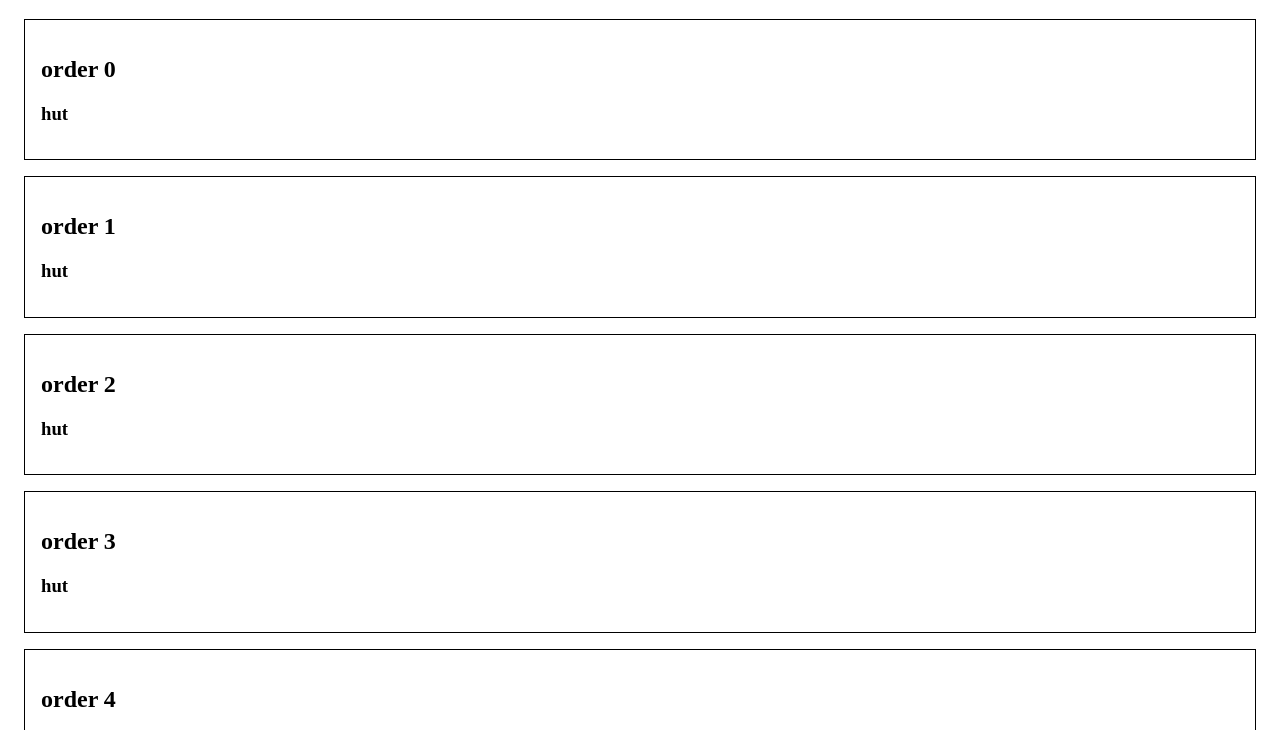
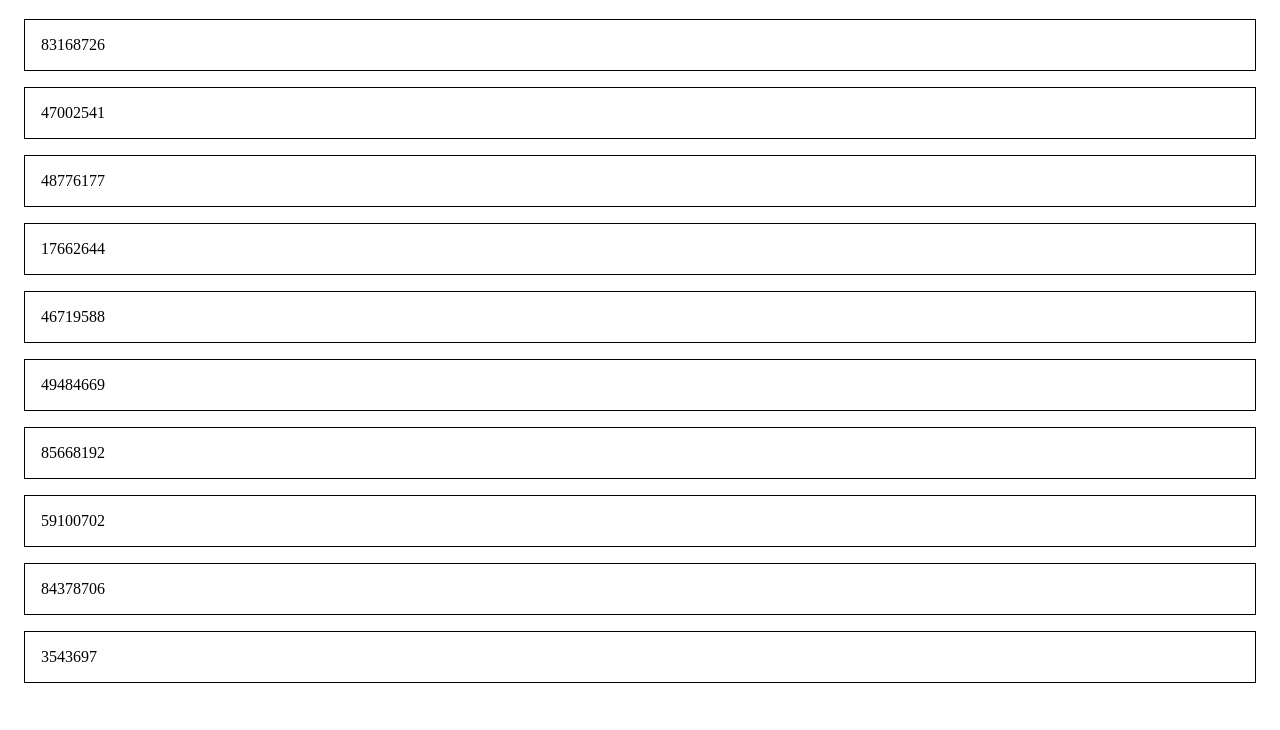
Before and after one commit to calebsg225/agg-workaround, a plain HTML site: page index.html in a window 1280 px wide. Shown: the part 61-791 px from the top of the page. Drawn offline with Linux system fonts and the light colour scheme.

Commit message:
make clone more like real one

```diff
--- a/index.css
+++ b/index.css
@@ -1,4 +1,4 @@
-#order {
+.group {
   border: solid 1px black;
   margin: 1rem;
   padding: 1rem;
--- a/scripts/default/main.js
+++ b/scripts/default/main.js
@@ -2,7 +2,7 @@ import helper from "../helper.js";
 import { createOrder } from "./orderContainer.js";
 
 const main = document.createElement('main');
-main.id = 'main';
+main.id = 'order-assign';
 
 const elements = [];
 for (let i = 0; i < 10; i++) {
--- a/scripts/default/orderContainer.js
+++ b/scripts/default/orderContainer.js
@@ -2,19 +2,31 @@ import helper from "../helper.js";
 
 // status: waiting for agg
 const createOrder = (name, status) => {
+  const orderId = Math.floor(Math.random() * 100000000);
 
   const orderContainer = document.createElement('div');
-  orderContainer.id = 'order';
-  orderContainer.className = 'order-container';
+  orderContainer.className = 'group';
 
-  const orderName = document.createElement('h2');
-  orderName.innerText = name;
-  orderName.className = status;
+  const groupSide = document.createElement('div');
+  groupSide.className = 'group-side';
 
-  const statusV = document.createElement('h3');
-  statusV.innerText = status;
+  const orderMain = document.createElement('div');
+  orderMain.dataset.id = orderId;
 
-  helper.appendElements([orderName, statusV], orderContainer);
+
+  const oCheckboxSelector = document.createElement('div');
+  oCheckboxSelector.className = 'checkboxSelector';
+
+  const oBody = document.createElement('div');
+  oBody.className = 'body';
+  oBody.innerText = orderId;
+
+  const oInfo = document.createElement('div');
+  oInfo.className = 'info';
+
+  helper.appendElements([oCheckboxSelector, oBody, oInfo], orderMain);
+
+  helper.appendElements([groupSide, orderMain], orderContainer);
   return orderContainer;
 }
 
```
Also changed, not shown: scripts/added/added.js (+31 -16 lines).
